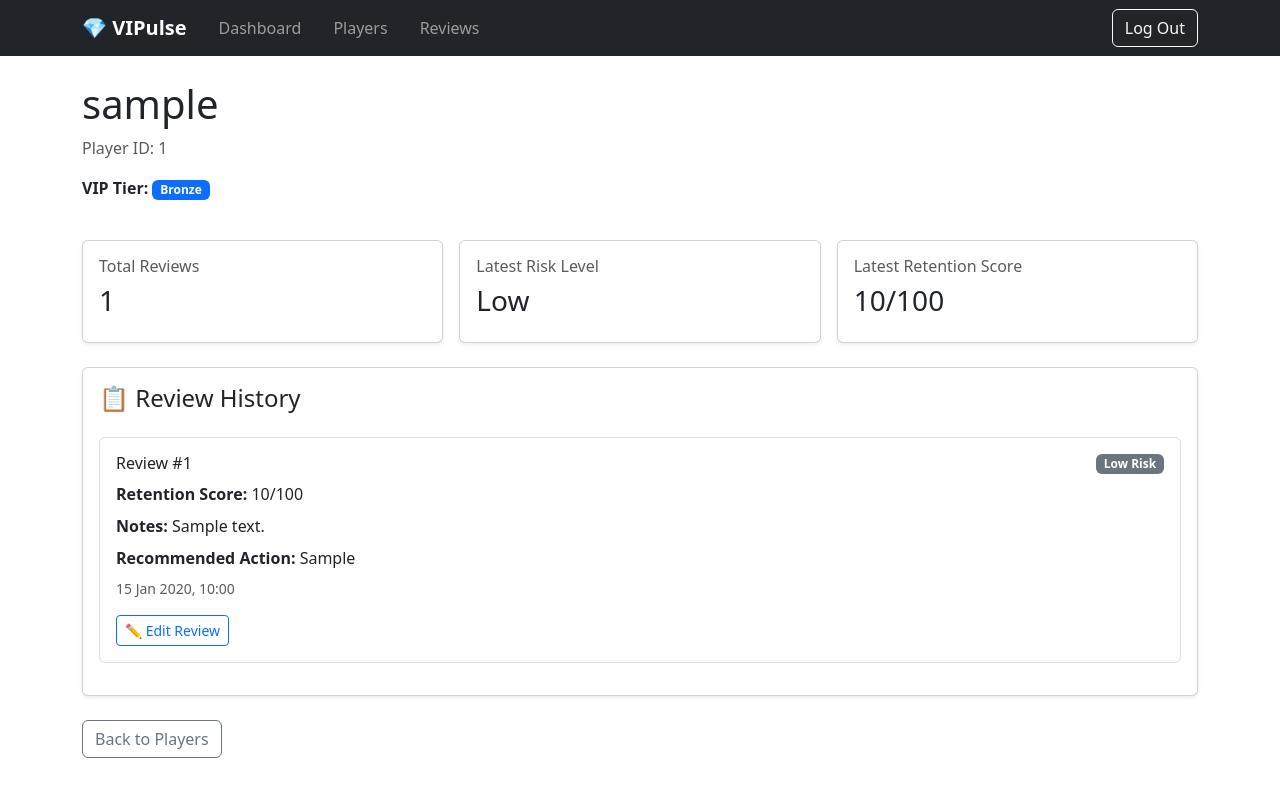
After one commit to Azhdakurt/vipulse-2, a Django app: page /players/1/ in a window 1280 px wide. The commit adds this page. Run offline with Django 5.2, Linux system fonts and the light colour scheme; a user stored in the database is signed in; tables that the repository leaves empty hold one stand-in row (values such as "Sample post").

Commit message:
Add player profiles with review history and navigation

```diff
--- /dev/null
+++ b/players/templates/players/player_detail.html
@@ -0,0 +1,103 @@
+{% extends "base.html" %}
+
+{% block title %}{{ player.username }} | VIPulse 2.0{% endblock %}
+
+{% block content %}
+<div class="container py-4">
+    <h1 class="mb-2">{{ player.username }}</h1>
+    <p class="text-muted">Player ID: {{ player.player_id }}</p>
+    <p class="mb-3">
+    <strong>VIP Tier:</strong>
+    <span class="badge bg-primary">
+        {{ player.get_vip_tier_display }}
+    </span>
+</p>
+<div class="row g-3 my-4">
+    <div class="col-12 col-md-4">
+        <div class="card h-100 shadow-sm">
+            <div class="card-body">
+                <h6 class="text-muted">Total Reviews</h6>
+                <h3>{{ total_reviews }}</h3>
+            </div>
+        </div>
+    </div>
+
+    <div class="col-12 col-md-4">
+        <div class="card h-100 shadow-sm">
+            <div class="card-body">
+                <h6 class="text-muted">Latest Risk Level</h6>
+                {% if latest_review %}
+                    <h3>{{ latest_review.get_risk_level_display }}</h3>
+                {% else %}
+                    <h3>N/A</h3>
+                {% endif %}
+            </div>
+        </div>
+    </div>
+
+    <div class="col-12 col-md-4">
+        <div class="card h-100 shadow-sm">
+            <div class="card-body">
+                <h6 class="text-muted">Latest Retention Score</h6>
+                {% if latest_review %}
+                    <h3>{{ latest_review.retention_score }}/100</h3>
+                {% else %}
+                    <h3>N/A</h3>
+                {% endif %}
+            </div>
+        </div>
+    </div>
+</div>
+<div class="card shadow-sm mb-4">
+    <div class="card-body">
+        <h2 class="h4 mb-4">📋 Review History</h2>
+
+        {% for review in reviews %}
+            <div class="border rounded p-3 mb-3">
+                <div class="d-flex flex-wrap justify-content-between gap-2 mb-2">
+                    <h3 class="h6 mb-0">
+                        Review #{{ review.id }}
+                    </h3>
+                    <span class="badge bg-secondary">
+                        {{ review.get_risk_level_display }} Risk
+                    </span>
+                </div>
+
+                <p class="mb-2">
+                    <strong>Retention Score:</strong>
+                    {{ review.retention_score }}/100
+                </p>
+
+                <p class="mb-2">
+                    <strong>Notes:</strong>
+                    {{ review.notes|default:"No notes provided." }}
+                </p>
+
+                <p class="mb-2">
+                    <strong>Recommended Action:</strong>
+                    {{ review.recommended_action|default:"No action recorded." }}
+                </p>
+
+                <p class="text-muted small mb-0">
+                    {{ review.created_at|date:"d M Y, H:i" }}
+                </p>
+                <div class="mt-3">
+    <a href="{% url 'review_update' review.pk %}?from=profile"
+       class="btn btn-outline-primary btn-sm">
+        ✏️ Edit Review
+    </a>
+</div>
+            </div>
+        {% empty %}
+            <p class="text-muted mb-0">
+                No reviews have been recorded for this player yet.
+            </p>
+        {% endfor %}
+    </div>
+</div>
+
+    <a href="{% url 'player_list' %}" class="btn btn-outline-secondary">
+        Back to Players
+    </a>
+</div>
+{% endblock %}
--- a/players/templates/players/review_list.html
+++ b/players/templates/players/review_list.html
@@ -99,7 +99,11 @@
 {% for review in reviews %}
         <div class="card shadow-sm border-0 mb-3 p-4">
             <h3 class="h5 fw-bold mb-3">
-    👤 {{ review.player.username }}
+    👤
+    <a href="{% url 'player_detail' review.player.pk %}"
+       class="text-decoration-none">
+        {{ review.player.username }}
+    </a>
 </h3>
 
             <p>
--- a/players/urls.py
+++ b/players/urls.py
@@ -4,6 +4,11 @@ from . import views
 urlpatterns = [
     path("dashboard/", views.dashboard, name="dashboard"),
     path("", views.player_list, name="player_list"),
+    path(
+        "players/<int:pk>/",
+        views.player_detail,
+        name="player_detail"
+    ),
     path("add/", views.player_create, name="player_create"),
     path(
         "edit/<int:pk>/",
--- a/players/views.py
+++ b/players/views.py
@@ -32,6 +32,32 @@ def player_list(request):
             "query": query,
             "vip_tier": vip_tier,
         }
+    )
+
+
+@login_required
+def player_detail(request, pk):
+    player = get_object_or_404(Player, pk=pk)
+
+    reviews = (
+        Review.objects
+        .filter(player=player)
+        .order_by("-created_at")
+    )
+
+    latest_review = reviews.first()
+
+    context = {
+        "player": player,
+        "reviews": reviews,
+        "latest_review": latest_review,
+        "total_reviews": reviews.count(),
+    }
+
+    return render(
+        request,
+        "players/player_detail.html",
+        context,
     )
 
 
@@ -166,7 +192,15 @@ def review_update(request, pk):
                 request,
                 "VIP Review updated successfully!"
             )
+
+            if request.GET.get("from") == "profile":
+                return redirect(
+                    "player_detail",
+                    pk=review.player.pk
+                )
+
             return redirect("review_list")
+
     else:
         form = ReviewForm(instance=review)
 
```
Also changed, not shown: players/templates/players/player_list.html (+6 -1 lines), players/templates/players/review_form.html (+9 -1 lines).
